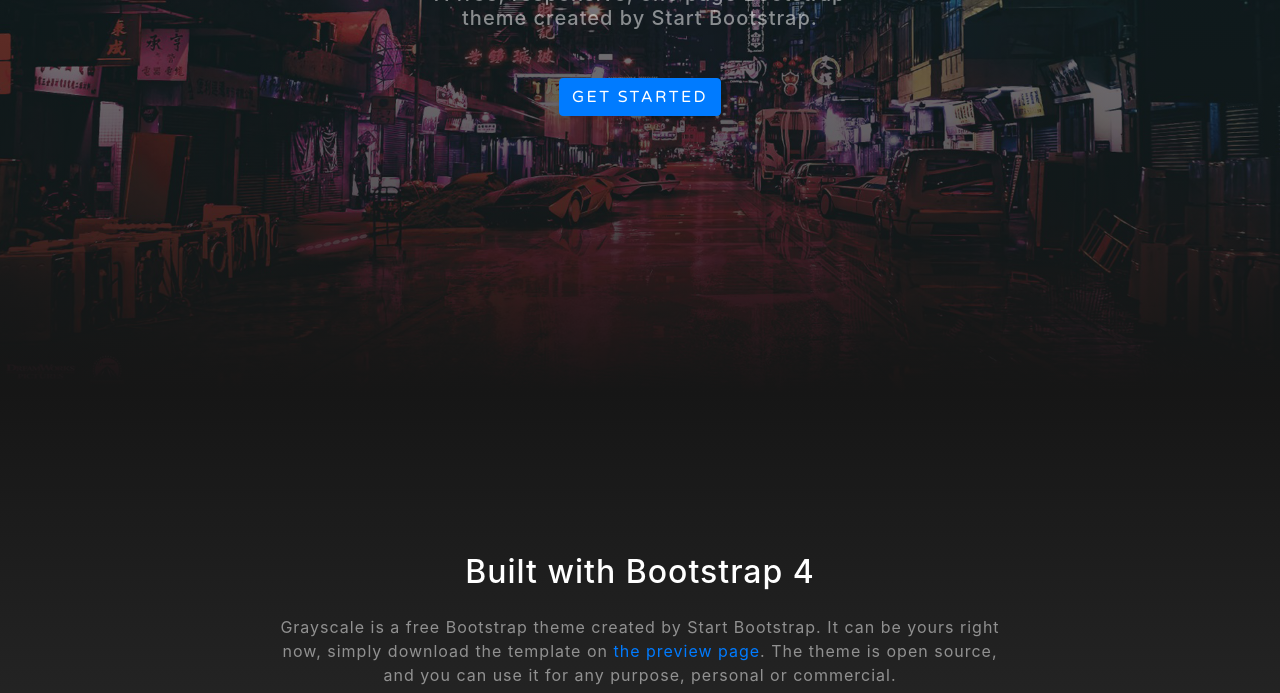
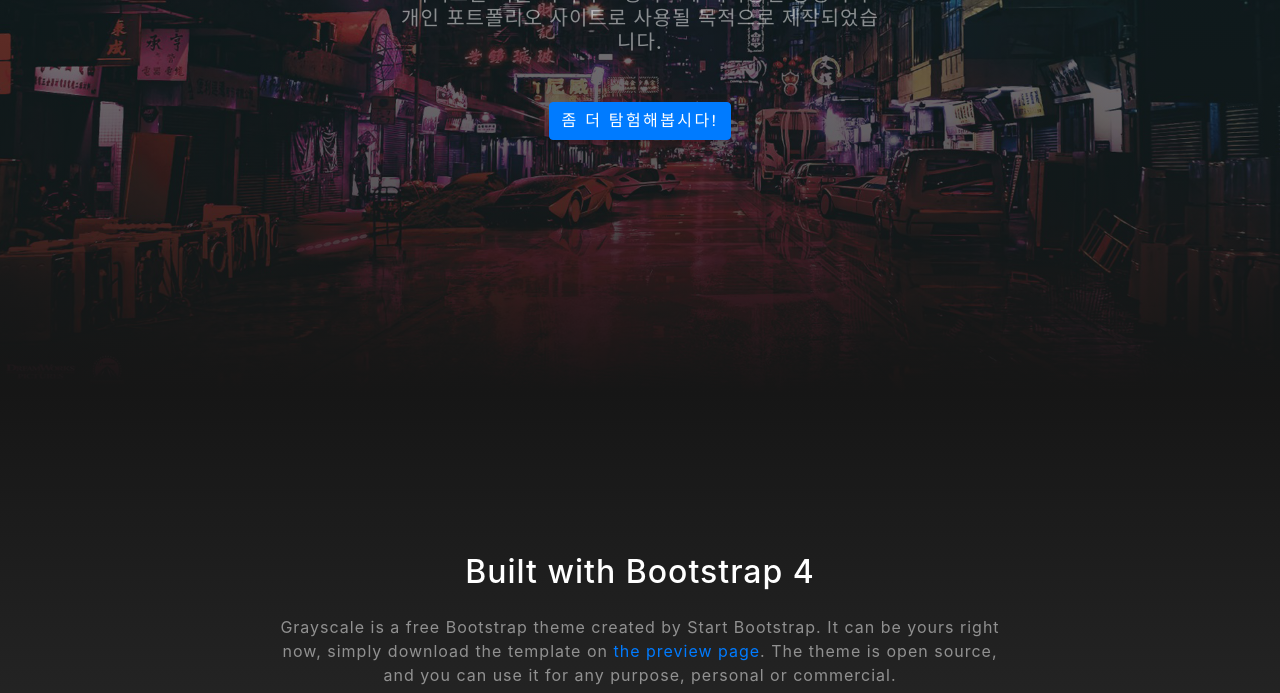
Before and after one commit to BangJeongHyeok/SiteProject, a website with bundled scripts: page index.html in a window 1280 px wide. Shown: the part 407-1100 px from the top of the page. Built offline with nearby package versions, Linux system fonts and the light colour scheme.

Commit message:
Site1-3
MainText change

```diff
--- a/index.html
+++ b/index.html
@@ -54,8 +54,8 @@
     <div class="container d-flex h-100 align-items-center">
       <div class="mx-auto text-center">
         <h1 class="mx-auto my-0 text-uppercase">Awesome Place</h1>
-        <h2 class="text-white-50 mx-auto mt-2 mb-5">A free, responsive, one page Bootstrap theme created by Start Bootstrap.</h2>
-        <a href="#about" class="btn btn-primary js-scroll-trigger">Get Started</a>
+        <h2 class="text-white-50 mx-auto mt-2 mb-5">저의 사이트를 방문해주셔서 진심으로 환영합니다. 이 사이트는 서울 디지텍 고등학교에 재학중인 방정혁의 개인 포트폴리오 사이트로 사용될 목적으로 제작되었습니다.</h2>
+        <a href="#about" class="btn btn-primary js-scroll-trigger">좀 더 탐험해봅시다!</a>
       </div>
     </div>
   </header>
```
